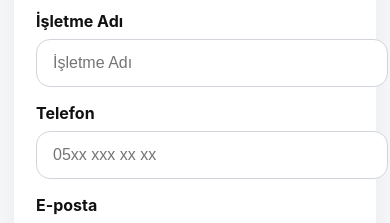
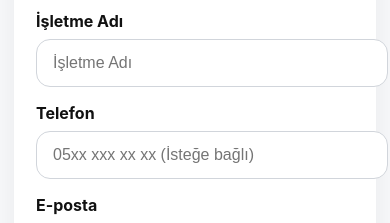
Before and after one commit to tusadisticaret/petotelim-web, a Next.js app: page / in a window 390 px wide. Shown: the part 5700-5923 px from the top of the page. Built offline with nearby package versions, Linux system fonts and the light colour scheme.

Commit message:
Make phone field optional in registration form

```diff
--- a/app/page.tsx
+++ b/app/page.tsx
@@ -211,7 +211,7 @@ export default function Home() {
               <div className="form-row">
                 <div className="form-field">
                   <label htmlFor="phone">Telefon</label>
-                  <input id="phone" name="phone" type="tel" required placeholder="05xx xxx xx xx" />
+                  <input id="phone" name="phone" type="tel" placeholder="05xx xxx xx xx (İsteğe bağlı)" />
                 </div>
                 <div className="form-field">
                   <label htmlFor="email">E-posta</label>
```
